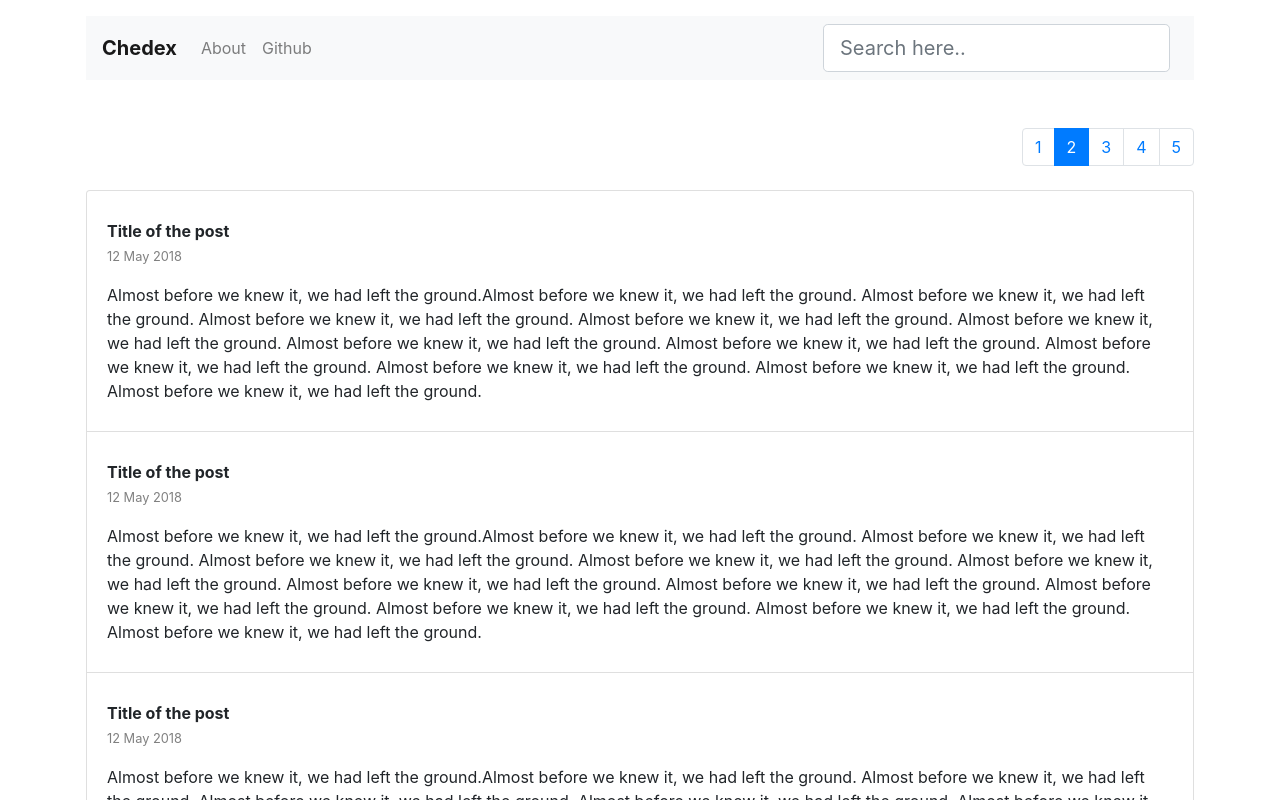
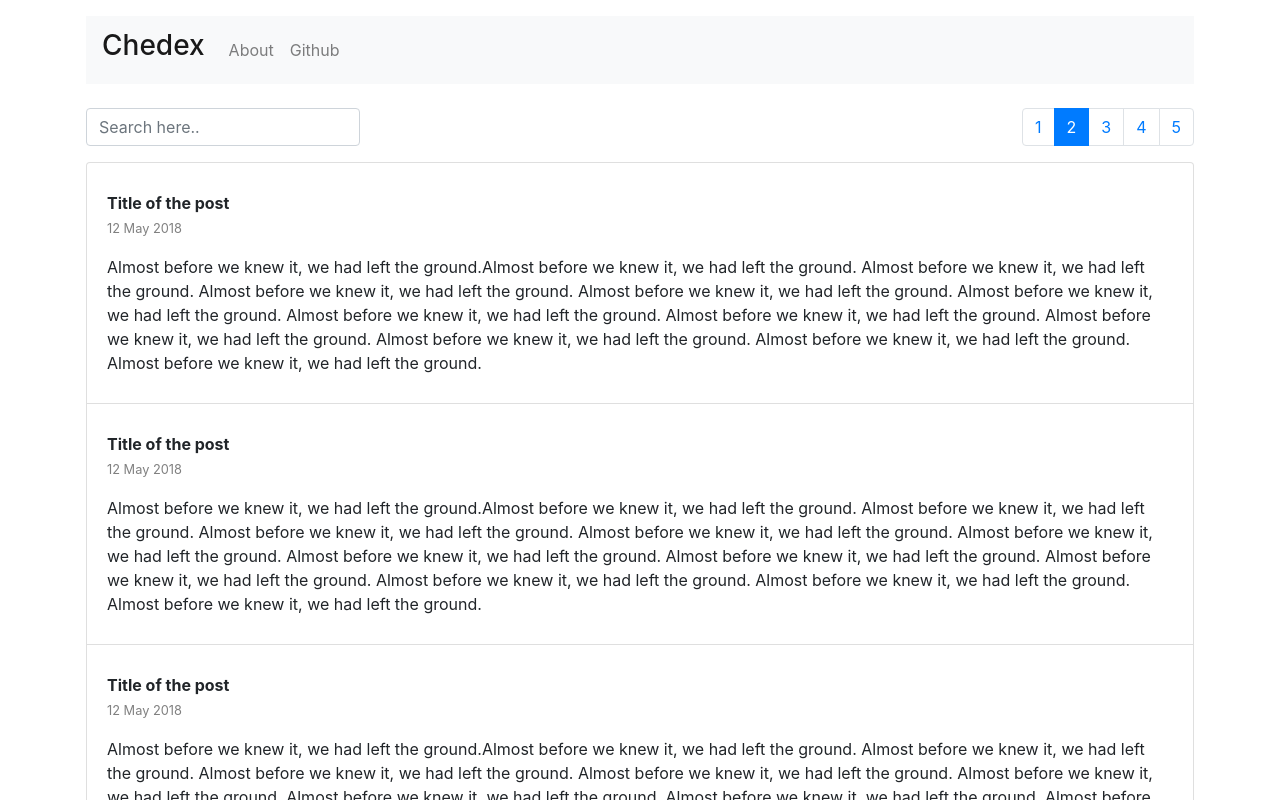
Before and after one commit to h4ck4life/chedex_react, a React (Create React App) app: page / in a window 1280 px wide. Shown: the top 800 px of the page. Built offline with nearby package versions, Linux system fonts and the light colour scheme.

Commit message:
Update some stylings

```diff
--- a/src/App.js
+++ b/src/App.js
@@ -1,7 +1,5 @@
 import React from "react";
-
 import Post from "./Post";
-
 import {
   Container,
   Navbar,
@@ -12,6 +10,7 @@ import {
   //Spinner,
   Pagination
 } from "react-bootstrap";
+import { BrowserRouter as Router, Switch, Route, Link } from "react-router-dom";
 
 import "./styles.css";
 
@@ -46,30 +45,8 @@ const paginationBasic = function () {
     );
   }
   return (
-    <div className="d-flex justify-content-end mt-5 mb-2">
-      <Pagination>{items}</Pagination>
-    </div>
-  );
-};
-
-const App = () => (
-  <Container className="p-3">
-    <Navbar bg="light" expand="lg">
-      <Navbar.Brand href="#home">
-        <b>Chedex</b>
-      </Navbar.Brand>
-      <Navbar.Toggle aria-controls="basic-navbar-nav" />
-      <Navbar.Collapse id="basic-navbar-nav">
-        <Nav className="mr-auto">
-          <Nav.Link href="#about">About</Nav.Link>
-          <Nav.Link
-            target="_blank"
-            href="https://github.com/h4ck4life/chedex_react"
-          >
-            Github
-          </Nav.Link>
-        </Nav>
-      </Navbar.Collapse>
+    <div className="w-100 d-inline-flex mt-4 mb-3">
+      <div className="d-flex align-items-baseline">
         <Form
           inline
           onSubmit={(e) => {
@@ -78,10 +55,10 @@ const App = () => (
           }}
         >
           <FormControl
-          size="lg"
+            size="md"
             type="text"
             placeholder="Search here.."
-          className="mr-sm-2 txtSearch"
+            className=""
             onChange={(e) => {
               if (e.target.value.length > 3 || e.target.value.trim() !== "") {
                 console.log(e.target.value);
@@ -92,16 +69,55 @@ const App = () => (
           Search
         </Button> */}
         </Form>
+      </div>
+      <div className="w-100 d-flex flex-row-reverse">
+        <Pagination className="d-flex align-items-baseline mb-0">
+          {items}
+        </Pagination>
+      </div>
+    </div>
+  );
+};
+
+const App = () => (
+  <Router>
+    <Container className="p-3">
+      <Navbar bg="light" expand="lg">
+        <Link className="navbar-brand" to="/">
+          <h3>Chedex</h3>
+        </Link>
+        <Navbar.Toggle aria-controls="basic-navbar-nav" />
+        <Navbar.Collapse id="basic-navbar-nav">
+          <Nav className="mr-auto">
+            <Link className="nav-link" to="/about">
+              About
+            </Link>
+            <Nav.Link
+              target="_blank"
+              href="https://github.com/h4ck4life/chedex_react"
+            >
+              Github
+            </Nav.Link>
+          </Nav>
+        </Navbar.Collapse>
       </Navbar>
       {/* <div className="d-flex justify-content-center align-items-center mt-5">
       <Spinner variant="secondary" animation="grow" role="status" />
       <div className="ml-3">Loading index data..</div>
     </div> */}
+      <Switch>
+        <Route path="/about">
+          <p>About</p>
+        </Route>
+        <Route path="/">
           <div>
             {paginationBasic()}
             <ListGroup>{listItems()}</ListGroup>
           </div>
+        </Route>
+      </Switch>
     </Container>
+  </Router>
 );
 
 export default App;
--- a/src/index.js
+++ b/src/index.js
@@ -7,9 +7,4 @@ import App from "./App";
 import "bootstrap/dist/css/bootstrap.min.css";
 
 const rootElement = document.getElementById("root");
-ReactDOM.render(
-  <React.StrictMode>
-    <App />
-  </React.StrictMode>,
-  rootElement
-);
+ReactDOM.render(<App />, rootElement);
```
Also changed, not shown: package.json (+7 -1 lines). Lines whose indentation alone changed are shown as unchanged.
